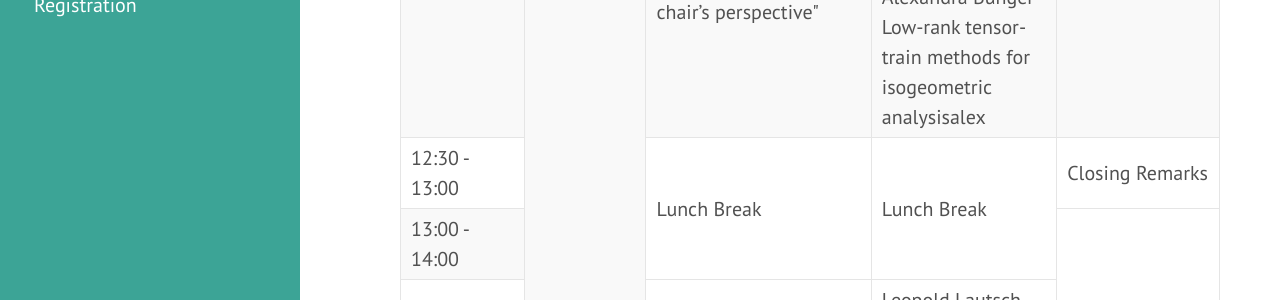
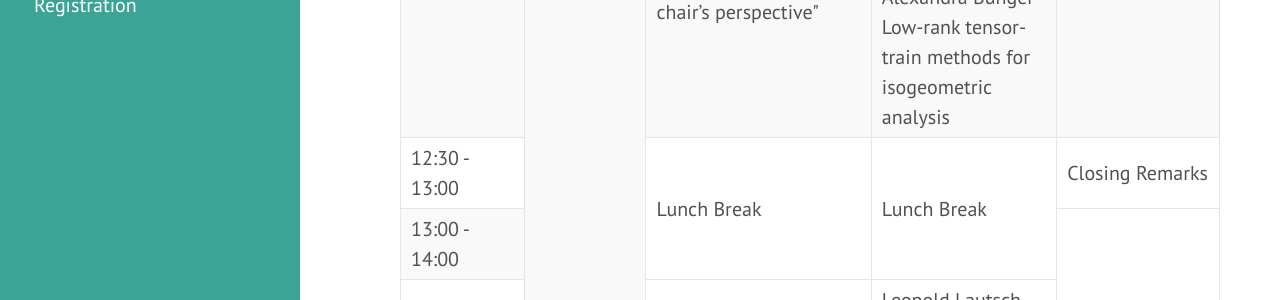
Before and after one commit to siamsc-ac/mesiga-2019, a Jekyll site: the page built from program.md, in a window 1280 px wide and 900 px high, scrolled down 1654 px. Shown: the part 246-546 px from the top of the window. Built offline with Jekyll 4.4.1, drawn with Linux system fonts in a browser that asks for light colours; nearby versions of some CDN libraries.

Commit message:
Fix typo.

```diff
--- a/program.md
+++ b/program.md
@@ -61,7 +61,7 @@ The program might be subject to change.
 <tr class="odd">
 <td>11:30 - 12:30</td>
 <td>Keynote (Prof. Tempone)<br>"Computational uncertainty quantification with applications: a new chair’s perspective"</td>
-<td>Carolin Penke<br>Structure-preserving spectral divide and conquer methods for self-adjoint eigenvalue problems<br><br>Alexandra Bünger<br>Low-rank tensor-train methods for isogeometric analysisalex</td>
+<td>Carolin Penke<br>Structure-preserving spectral divide and conquer methods for self-adjoint eigenvalue problems<br><br>Alexandra Bünger<br>Low-rank tensor-train methods for isogeometric analysis</td>
 <td>Student Chapter Panel</td>
 </tr>
 <tr class="even">
```
